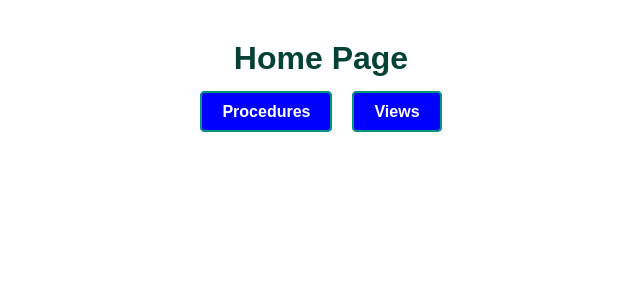
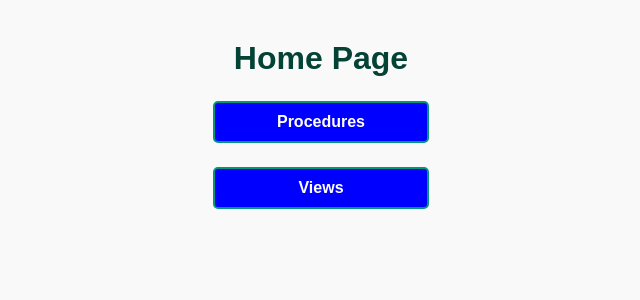
Before and after one commit to 1aryanpro/CS4400-Phase4, a SvelteKit app: page / in a window 1280 px wide. Shown: the top 300 px of the page, without its empty margins (319-959 px from the left). Built offline with nearby package versions, Linux system fonts and the light colour scheme.

Commit message:
refactored the code

```diff
--- a/src/routes/+page.svelte
+++ b/src/routes/+page.svelte
@@ -1,8 +1,6 @@
 <script>
 </script>
-<style>
-    @import './homeStyles.css';
-</style>
+
 <h1>Home Page</h1>
 <ul>
     <li><a href="/procedures">Procedures</a></li>
--- a/src/routes/homeStyles.css
+++ /dev/null
@@ -1,41 +0,0 @@
-body {
-    font-family: Arial, sans-serif;
-    margin: 0;
-    padding: 0;
-    background-color: #f9f9f9;
-    color: #333;
-}
-
-h1 {
-    text-align: center;
-    margin-top: 20px;
-    color: #034235;
-}
-
-ul {
-    list-style-type: none;
-    padding: 0;
-    display: flex;
-    justify-content: center;
-    gap: 20px;
-    margin-top: 20px;
-}
-
-li {
-    font-size: 18px;
-}
-
-a {
-    text-decoration: none;
-    color: #ffffff;
-    font-weight: bold;
-    padding: 10px 20px;
-    border: 2px solid #009879;
-    border-radius: 5px;
-    transition: background-color 0.3s, color 0.3s;
-}
-
-a:hover {
-    background-color: #009879;
-    color: #fff;
-}
--- a/src/routes/procedures/+page.svelte
+++ b/src/routes/procedures/+page.svelte
@@ -18,9 +18,6 @@
     ];
 </script>
 
-<style>
-    @import '../viewsStyles.css';
-</style>
 <h1>Available Procedures</h1>
 
 <ul>
--- a/src/routes/procedures/add_airport/+page.svelte
+++ b/src/routes/procedures/add_airport/+page.svelte
@@ -61,6 +61,7 @@
 
     <label>Location ID:
         <input bind:value={ip_locationID} placeholder="e.g., port_##" required />
+    </label><br />
 
     <button type="submit">Add Airport</button>
 </form>
--- a/src/routes/views/+page.svelte
+++ b/src/routes/views/+page.svelte
@@ -13,9 +13,6 @@
         "airport",
     ];
 </script>
-<style>
-    @import '../viewsStyles.css';
-</style>
 
 <h1>Available Views</h1>
 <ul>
--- a/src/routes/viewsStyles.css
+++ /dev/null
@@ -1,45 +0,0 @@
-body {
-    font-family: Arial, sans-serif;
-    margin: 0;
-    padding: 0;
-    background-color: #f9f9f9;
-    color: #333;
-}
-
-h1 {
-    text-align: center;
-    margin-top: 20px;
-    color: #000000;
-}
-
-ul {
-    list-style-type: none;
-    padding: 0;
-    margin: 20px auto;
-    max-width: 400px;
-    display: flex;
-    flex-direction: column;
-    gap: 15px;
-}
-
-li {
-    font-size: 18px;
-    text-align: center;
-}
-
-a {
-    text-decoration: none;
-    color: #ffffff;
-    font-weight: bold;
-    padding: 10px 20px;
-    border: 2px solid #009879;
-    border-radius: 5px;
-    transition: background-color 0.3s, color 0.3s;
-    display: block;
-    text-align: center;
-}
-
-a:hover {
-    background-color: #009879;
-    color: #fff;
-}
--- a/static/style.css
+++ b/static/style.css
@@ -1,16 +1,31 @@
 * {
     margin: 0;
     padding: 0;
-    font-family: sans-serif;
+    font-family: Arial, sans-serif;
 }
 
 h1 {
     margin-bottom: 1.5rem;
+    text-align: center;
+    margin-top: 20px;
+    color: #034235;
+}
+
+table h1 {
+    color: #000000;
+}
+
+ul {
+    list-style-type: none;
+    padding: 0 40vw;
 }
 
 li {
+    margin: 0.75rem auto;
     margin-bottom: 1.5rem;
     list-style: none;
+    font-size: 18px;
+    text-align: center;
 }
 
 a,
@@ -26,6 +41,8 @@ button[type="submit"] {
 
 body {
     padding: 20px;
+    background-color: #f9f9f9;
+    color: #333;
 }
 
 label {
@@ -68,3 +85,20 @@ select:focus {
     border-color: #007BFF;
     box-shadow: 0 0 5px rgba(0, 123, 255, 0.5);
 }
+
+a {
+    text-decoration: none;
+    color: #ffffff;
+    font-weight: bold;
+    padding: 10px 20px;
+    border: 2px solid #009879;
+    border-radius: 5px;
+    transition: background-color 0.3s, color 0.3s;
+    display: block;
+    text-align: center;
+}
+
+a:hover {
+    background-color: #009879;
+    color: #fff;
+}
```
